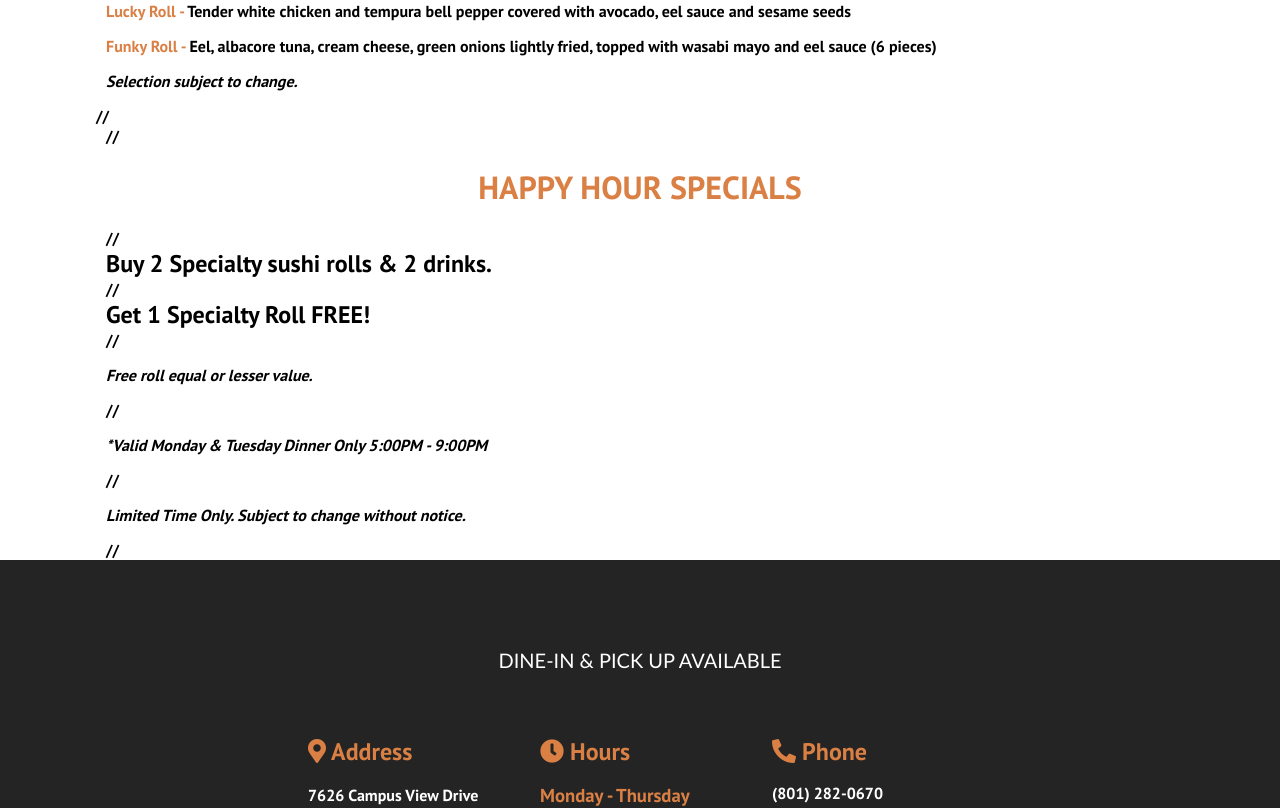
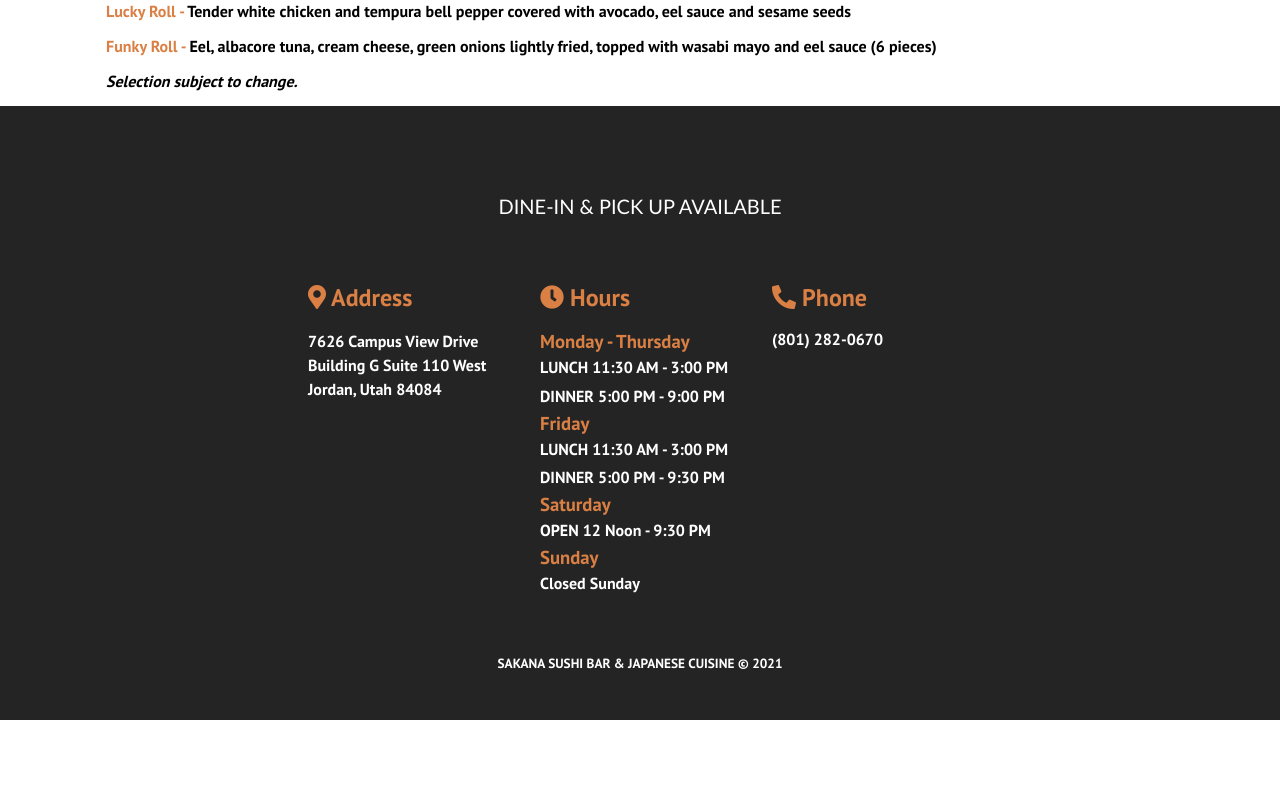
Before and after one commit to sai8e/sakanasushibar_website, a React (Create React App) app: page /specials in a window 1280 px wide. Shown: the part 840-1648 px from the top of the page. After the commit the page ends 1560 px from the top, so only its background shows below. Built offline with nearby package versions, Linux system fonts and the light colour scheme; the HTML template or start-up script is replaced by a standard one.

Commit message:
Update Specials.js

```diff
--- a/src/components/pages/Specials.js
+++ b/src/components/pages/Specials.js
@@ -122,14 +122,14 @@
 
         </div>
 
-//         <div className="happy_hour_specials">
-//           <h1 className="menu_title">HAPPY HOUR SPECIALS</h1>
-//           <h2>Buy 2 Specialty sushi rolls & 2 drinks.</h2>
-//           <h2>Get 1 Specialty Roll FREE!</h2>
-//           <h4 class="italic">Free roll equal or lesser value.</h4>
-//           <h4 class="italic">*Valid Monday & Tuesday Dinner Only 5:00PM - 9:00PM</h4>
-//           <h4 class="italic">Limited Time Only. Subject to change without notice.</h4>
-//         </div>
+         {/*<div className="happy_hour_specials">
+          <h1 className="menu_title">HAPPY HOUR SPECIALS</h1>
+          <h2>Buy 2 Specialty sushi rolls & 2 drinks.</h2>
+          <h2>Get 1 Specialty Roll FREE!</h2>
+          <h4 class="italic">Free roll equal or lesser value.</h4>
+          <h4 class="italic">*Valid Monday & Tuesday Dinner Only 5:00PM - 9:00PM</h4>
+          <h4 class="italic">Limited Time Only. Subject to change without notice.</h4>
+        </div>*/}
 
       </div>
       <Footer />
```
